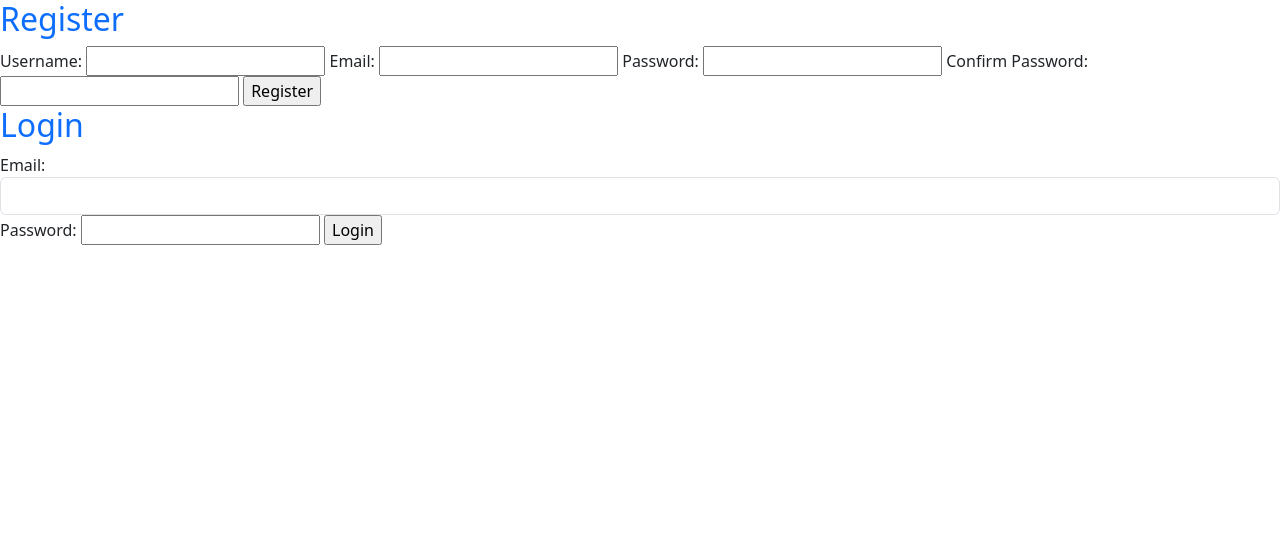
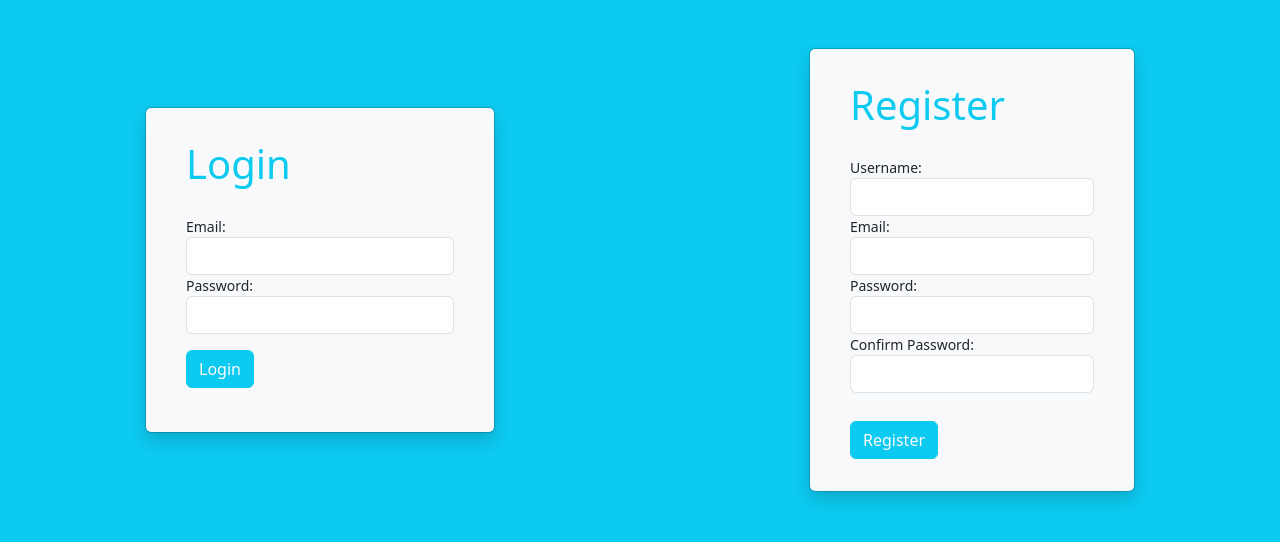
Before and after one commit to worldofpythons/CommunityOnAir, a Flask app: page / in a window 1280 px wide. Shown: the top 542 px of the page. Run offline with Flask 3, Linux system fonts and the light colour scheme.

Commit message:
change some html style

```diff
--- a/flask_app/config/mysqlconnection.py
+++ b/flask_app/config/mysqlconnection.py
@@ -3,7 +3,7 @@ class MySQLConnection:
     def __init__(self, db):
         connection = pymysql.connect(host = 'localhost',
                                     user = 'root',
-                                    password = 'rootroot',
+                                    password = 'root',
                                     db = db,
                                     charset = 'utf8mb4',
                                     cursorclass = pymysql.cursors.DictCursor,
--- a/flask_app/models/city.py
+++ b/flask_app/models/city.py
@@ -1,5 +1,5 @@
 from flask_app.config.mysqlconnection import connectToMySQL
-from flask_app.models import report, user, city , updates
+from flask_app.models import report, user, city , update
 from flask import flash
 
 # ---------------------------------------------------
--- a/flask_app/templates/index.html
+++ b/flask_app/templates/index.html
@@ -7,49 +7,75 @@
     <link href="https://cdn.jsdelivr.net/npm/bootstrap@5.3.0/dist/css/bootstrap.min.css" rel="stylesheet" integrity="sha384-9ndCyUaIbzAi2FUVXJi0CjmCapSmO7SnpJef0486qhLnuZ2cdeRhO02iuK6FUUVM" crossorigin="anonymous">
     <title>Login/Register</title>
 </head>
-<body>
-    <form action="/register" method="post">
-        <h2 class="text-primary">Register</h2>
-            {%with messages = get_flashed_messages(category_filter=['register'])%}
-                {%if messages%}
-                    {%for message in messages%}
-                        <p>{{message}}</p>
-                    {%endfor%}
-                {%endif%}
-            {%endwith%}
+<body class="bg-info">
+    <div class="d-flex justify-content-center align-items-center my-5 row">
+        <div class="toast fade show container p-3 bg-light h-75 d-inline-block w-20 p-3">
+        <h1 class="text-info my-3 m-4">Login</h1>
 
-                <label for="first">Username: </label>
-                <input type="text" name="first">
+            <div class="toast-body">
+                {%with messages = get_flashed_messages(category_filter=['login'])%}
+                    {%if messages%}
+                <div class="alert alert-danger" role="alert"></div>
+                        {%for message in messages%}
+                        <p class="text-danger">{{message}}</p>
+                        {%endfor%}
+                </div>
+                    {%endif%}
+                {%endwith%}
+                <form action="/login" method="post" class="container">
+                    <div class="form-group">
+                        <label for="email">Email: </label>
+                        <input type="text" name="email" class="form-control">
+                    </div>
 
-                <label for="email">Email: </label>
-                <input type="text" name="email">
+                    <div class="form-group">
+                        <label for="passw">Password: </label>
+                        <input type="password" name="password" class="form-control">
+                    </div>
 
-                <label for="passw">Password: </label>
-                <input type="password" name="password">
+                        <input type="submit" value="Login" class="btn btn-info text-light my-3">
+                </form>
+            </div>
+        </div>
 
-                <label for="con">Confirm Password: </label>
-                <input type="password" name="confirm">
+        <div class="toast fade show container p-3 bg-light h-100 d-inline-block w-25 p-3">
+            <h1 class="text-info my-3 m-4">Register</h1>
 
-                <input type="submit" value="Register">
-    </form>
+                <div class="toast-body">
+                {%with messages = get_flashed_messages(category_filter=['register'])%}
+                    {%if messages%}
+                    <div class="alert alert-danger" role="alert">
+                        {%for message in messages%}
+                        <p class="text-danger">{{message}}</p>
+                        {%endfor%}
+                    </div>
+                    {%endif%}
+                {%endwith%}
+                <form action="/register" method="post" class="container">
+                    <div class="form-group">
+                        <label for="first">Username: </label>
+                        <input type="text" name="first" class="form-control">
+                    </div>
 
-    <form action="/login" method="post">
-        <h2 class="text-primary">Login</h2>
-            {%with messages = get_flashed_messages(category_filter=['login'])%}
-                {%if messages%}
-                    {%for message in messages%}
-                        <p>{{message}}</p>
-                    {%endfor%}
-                {%endif%}
-            {%endwith%}
+                    <div class="form-group">
+                        <label for="email">Email: </label>
+                        <input type="text" name="email" class="form-control">
+                    </div>
 
-            <label for="email">Email: </label>
-            <input type="text" name="email" class="form-control">
+                    <div class="form-group">
+                        <label for="passw">Password: </label>
+                        <input type="password" name="password" class="form-control">
+                    </div>
 
-            <label for="passw">Password: </label>
-            <input type="password" name="password">
+                    <div class="form-group"></div>
+                        <label for="con">Confirm Password: </label>
+                        <input type="password" name="confirm" class="form-control">
+                    </div>
 
-            <input type="submit" value="Login">
-    </form>
+                    <input type="submit" value="Register" class="btn btn-info text-light my-3 m-4 text-right">
+                </form>
+            </div>
+        </div>
+    </div>
 </body>
 </html>
```
Also changed, not shown: flask_app/models/user.py (+6 -6 lines), 2 other files.
